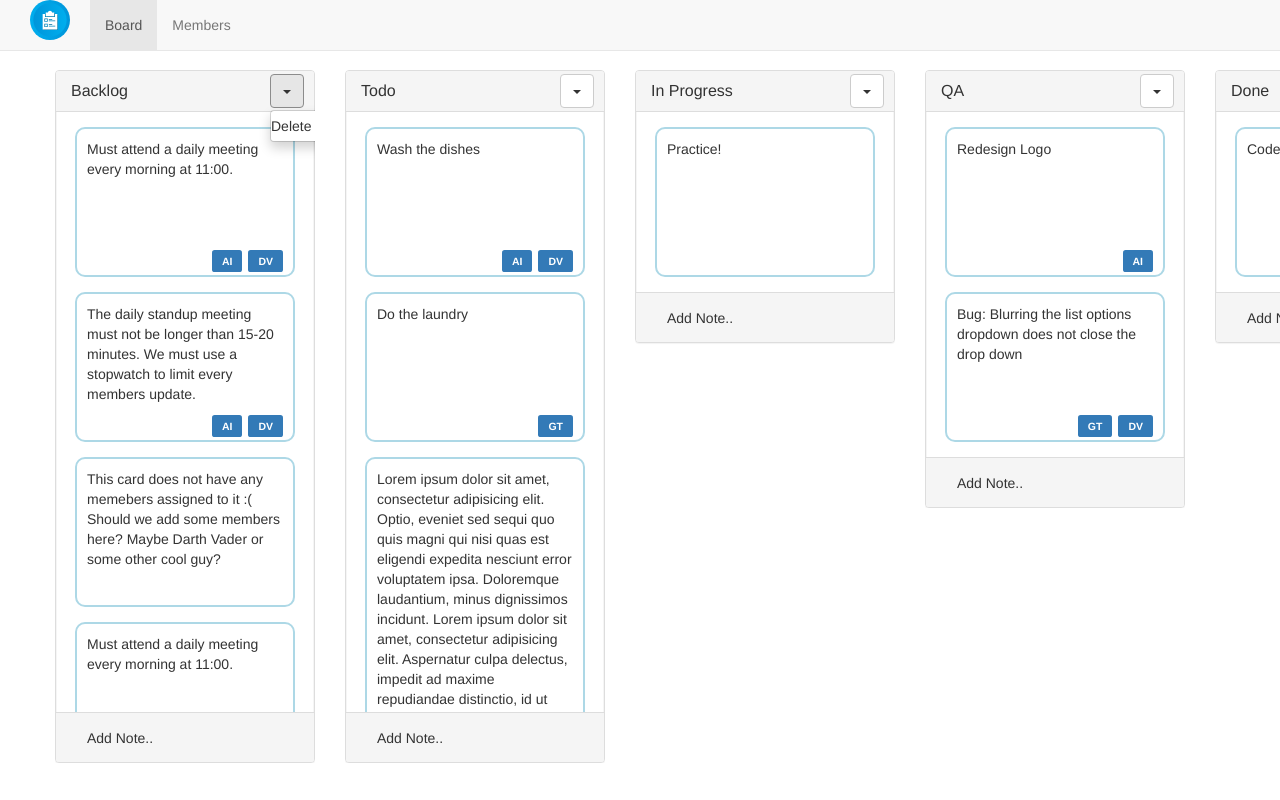
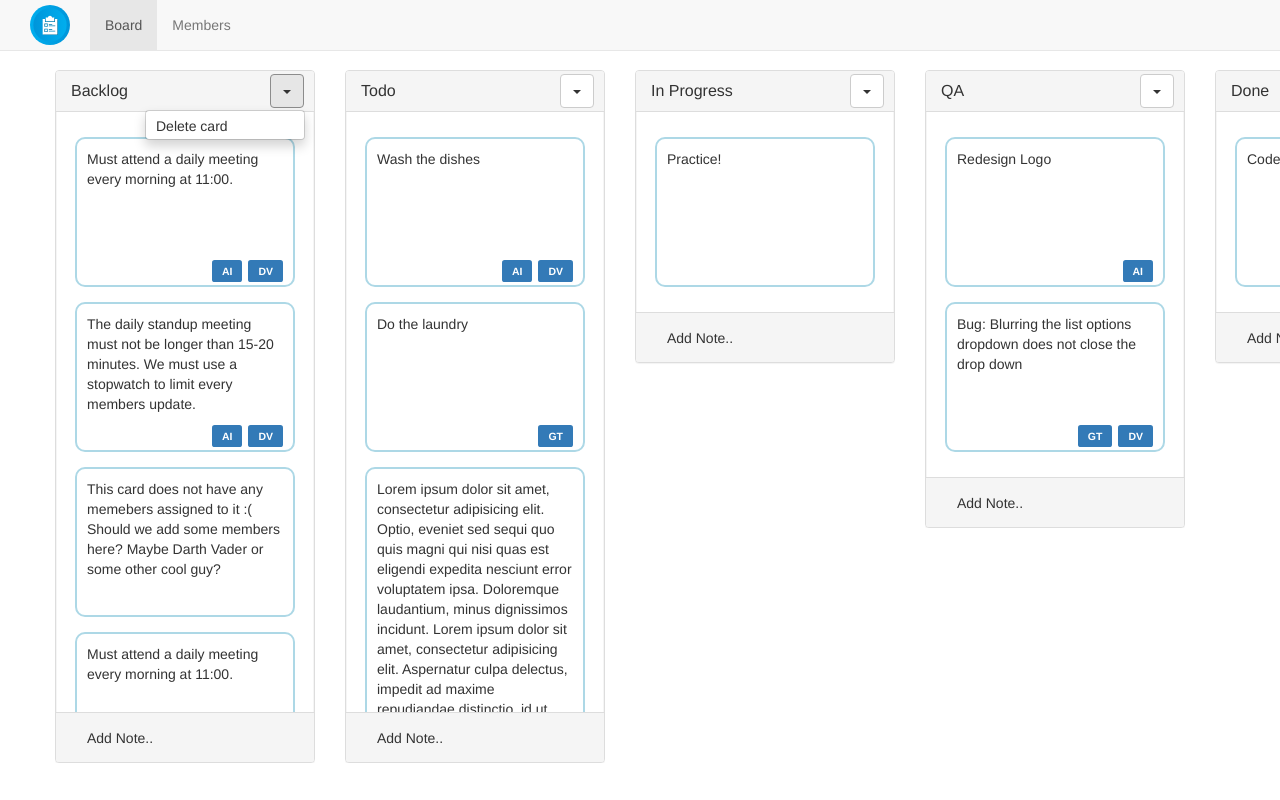
Before and after one commit to adigoldstein/taskboard, a website: page index.html in a window 1280 px wide. Both pictures are taken after a click on the button 287 px from the left and 91 px from the top of the page. Shown: the top 800 px of the page. Drawn offline with nearby package versions, Linux system fonts and the light colour scheme.

Commit message:
Bug fixes

```diff
--- a/js/main.js
+++ b/js/main.js
@@ -31,8 +31,8 @@ function createBoard() {
       <li class="cards-li list-li  add-list-li">
         <div class="card">
           <div class="panel panel-default">
-            <div class="panel-heading">
-              <h3 class="panel-title add-list-btn">Add list..</h3>
+            <div class="panel-heading add-list-panel">
+              <h3 class="panel-title add-list-btn ">Add list..</h3>
             </div>
           </div>
         </div>
@@ -357,7 +357,7 @@ const tampletLi = `
       <div class="card content-card">
         <div class="panel panel-default">
           <div class="panel-heading">
-            <h3 class="panel-title">New list inserted</h3>
+            <h3 class="panel-title">My new list</h3>
             <input type="text">
             <div class="dropdown">
                 <button class="btn btn-default dropdown-toggle" type="button" id="dropdownMenu1" data-toggle="dropdown" aria-haspopup="true" aria-expanded="true">
@@ -632,12 +632,7 @@ function createNewMember(member, id) {
       console.info(btn);
       btn.classList.add('edit-mode-hide');
     })
-    // cancelBtnElem.classList.add('edit-mode');
-    // saveBtnElem.classList.add('edit-mode');
 
-    // for (const btn of btnsToHide) {
-    //   btn.style.display = 'none';
-    // }
     for (const editB of editBtns) {
       editB.style.display = 'inline-block';
     }
@@ -658,7 +653,7 @@ function createNewMember(member, id) {
       btnsToHide.forEach((btn) => {
         console.info(btn);
         btn.classList.remove('edit-mode-hide');
-      })
+      });
       for (const editB of editBtns) {
         editB.style.display = 'none';
       }
@@ -679,7 +674,7 @@ function createNewMember(member, id) {
 
       // btnsToHide.style.display = 'none';
 
-    })
+    });
 
 
     // cancel button functionality
@@ -756,10 +751,10 @@ function getBoardJSON() {
 
   function reqListener() {
     listData = JSON.parse(data.responseText);
-    MODEL.setLists(listData.board)
+    MODEL.setLists(listData.board);
 
     if (areJSONSHere()) {
-      MODEL.setAppDataLocalStorage()
+      MODEL.setAppDataLocalStorage();
       createContentByHash()
 
     }
--- a/main.css
+++ b/main.css
@@ -17,8 +17,8 @@ html, body {
 
 .navbar img {
   display: inline-block;
-  vertical-align: middle;
   height: 100%;
+  padding-top: 5px;
 }
 
 .navbar .navbar-header {
@@ -40,7 +40,6 @@ main {
 .card {
   flex-direction: row;
   width: 260px;
-  /*border-radius: 10px;*/
   margin: 0 15px;
   min-height: 300px;
   overflow: hidden;
@@ -51,7 +50,7 @@ main {
   max-height: calc(100vh - 200px);
   border-right: 1px solid #F5F5F5;
   border-left: 1px solid #F5F5F5;
-  padding-left: 0;
+  padding: 10px 0;
 
 }
 
@@ -132,6 +131,23 @@ main {
   top: 3px;
 }
 
+.dropdown-menu {
+  position: absolute;
+  width: 150px;
+  left: -125px;
+  height: 30px;
+}
+
+.dropdown-menu li {
+  padding-left: 10px;
+  width: 150px;
+  height: 100%;
+}
+
+ul .delete-card {
+  width: 150px;
+}
+
 .note-text {
   padding: 30px 5px;
 }
@@ -150,12 +166,20 @@ main {
   cursor: pointer;
 }
 
+.card .panel .add-list-panel {
+  background-color: lightblue;
+}
+
 .add-list-li .panel-heading {
   /*padding: 0;*/
   /*height: 40px;*/
 }
 
 /********Members section********/
+
+#members {
+  margin-left: 30px;
+}
 
 .members-area h1 {
   font-size: 36px;
@@ -190,6 +214,7 @@ main {
 .member-li:hover .btn-to-show-on-hover {
   display: inline-block;
 }
+
 .member-li:hover button.edit-mode-hide {
   display: none;
 }
```
